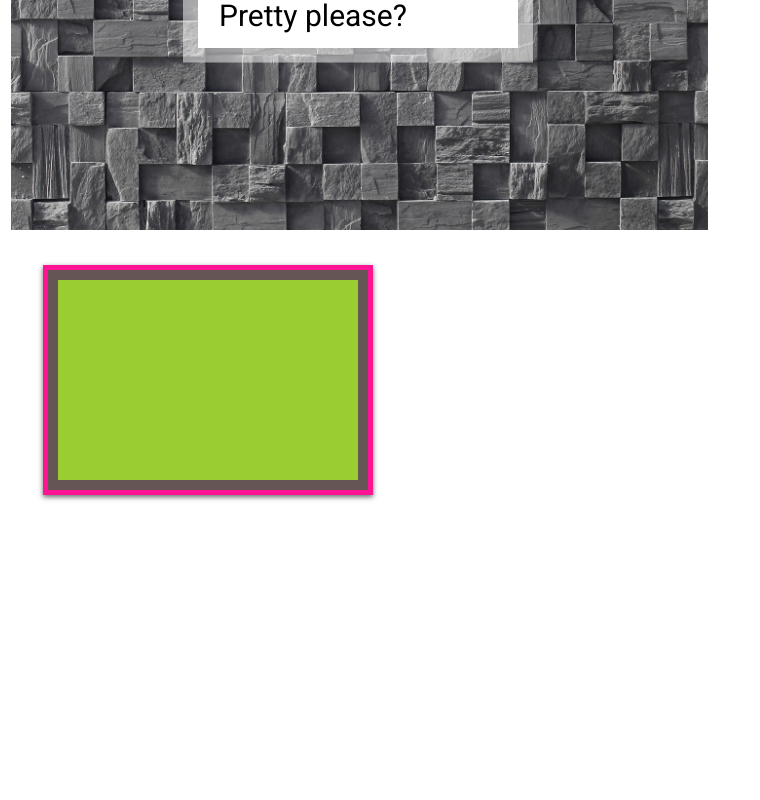
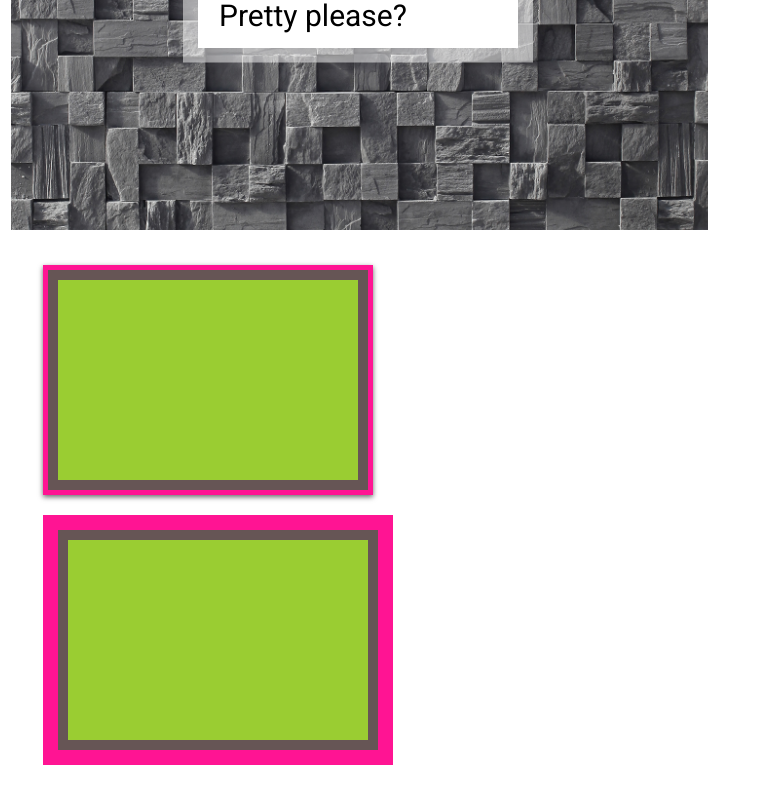
Before and after one commit to ht89/css-secrets, an Angular app: page /borders in a window 1280 px wide. Shown: the part 345-1145 px from the top of the page, without its empty margins (0-760 px from the left). Before the commit the page ends 875 px from the top, so only its background shows below. Built offline with nearby package versions, Linux system fonts and the light colour scheme.

Commit message:
added multi borders using outline

```diff
--- a/src/app/borders/borders.component.html
+++ b/src/app/borders/borders.component.html
@@ -3,3 +3,5 @@
 </div>
 
 <div class="multi-borders"></div>
+
+<div class="outline-multi-borders"></div>
--- a/src/app/borders/borders.component.scss
+++ b/src/app/borders/borders.component.scss
@@ -24,3 +24,12 @@
     height: 200px;
     width: 300px;
 }
+
+.outline-multi-borders {
+    margin: 50px;
+    background: yellowgreen;
+    height: 200px;
+    width: 300px;
+    border: 10px solid #655;
+    outline: 15px solid deeppink;
+}
```
